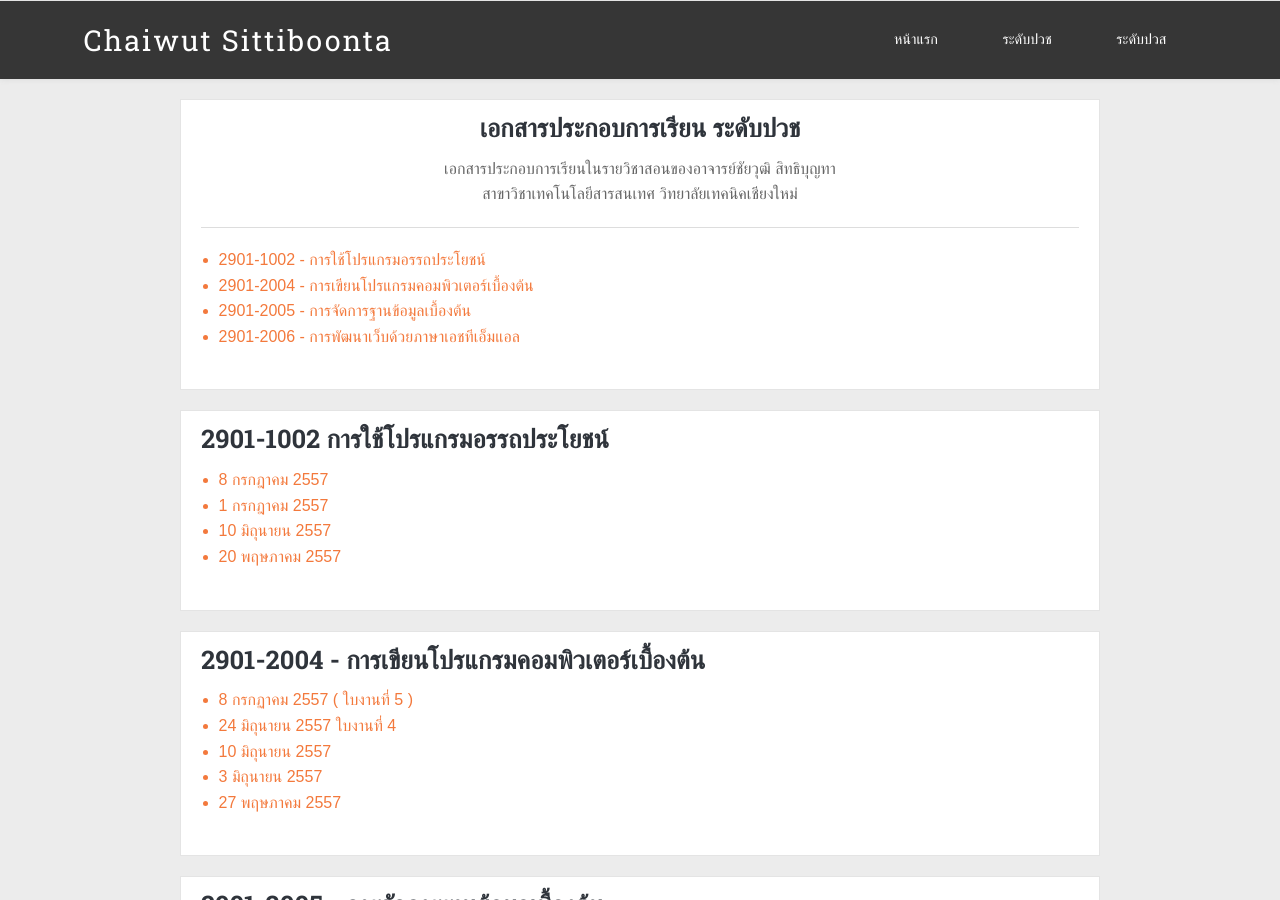
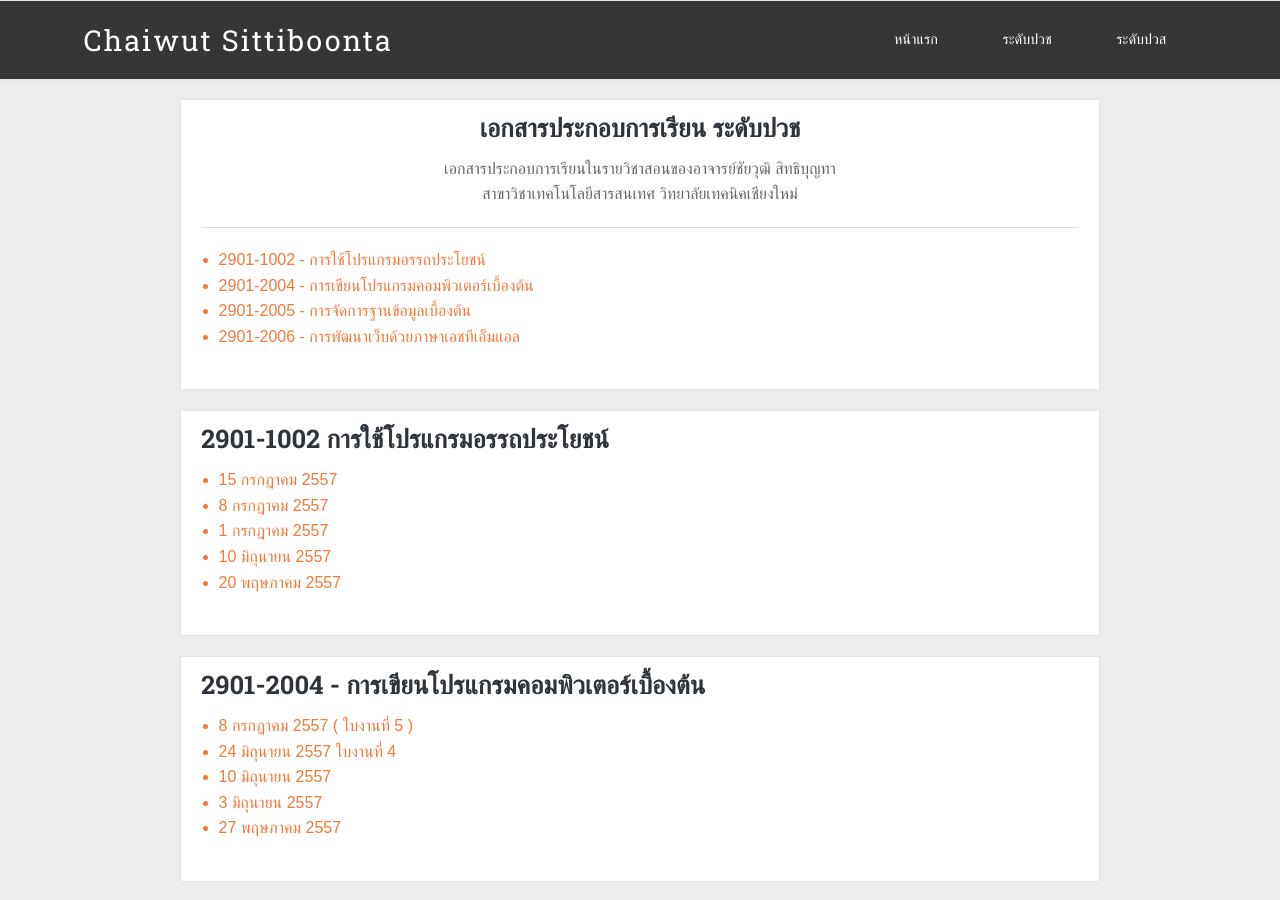
Before and after one commit to ichaiwut/ichaiwut.github.io, a Jekyll site: the page built from slides/diploma.html, in a window 1280 px wide and 900 px high. Built offline with Jekyll 4.4.1, drawn with Linux system fonts in a browser that asks for light colours; Markdown is read by kramdown in place of the engine named in the settings.

Commit message:
Added slide

```diff
--- a/slides/diploma.html
+++ b/slides/diploma.html
@@ -34,9 +34,8 @@ pagename: Slide
 			<div class="post-list-container slide-con" id="utility-program">
 				<h2>2901-1002 การใช้โปรแกรมอรรถประโยชน์</h2>
 				<ul>
-					<li>
-						<a href="https://www.dropbox.com/s/uinho21pwsl44ox/2001-1002_8-07-14.pdf" target="_blank">8 กรกฎาคม 2557</a>
-					</li>
+					<li><a href="https://www.dropbox.com/s/i8vh6uijxeqpjhh/2001-1002_15-07-14.pdf" target="_blank">15 กรกฎาคม 2557</a></li>
+					<li><a href="https://www.dropbox.com/s/uinho21pwsl44ox/2001-1002_8-07-14.pdf" target="_blank">8 กรกฎาคม 2557</a></li>
 					<li><a href="https://www.dropbox.com/s/4l4332a000869gz/2001-1002_1_1-07-14.pdf" target="_blank">1 กรกฎาคม 2557</a></li>
 					<li><a href="https://www.dropbox.com/s/jd7svx5n4v5xvm1/2001-1002_1_10-06-14.pdf" target="_blank">10 มิถุนายน 2557</a></li>
 					<li><a href="https://www.dropbox.com/s/dupusoa0f4ysnel/2001-1002_1_20-05-14.pdf" target="_blank">20 พฤษภาคม 2557</a></li>
```
